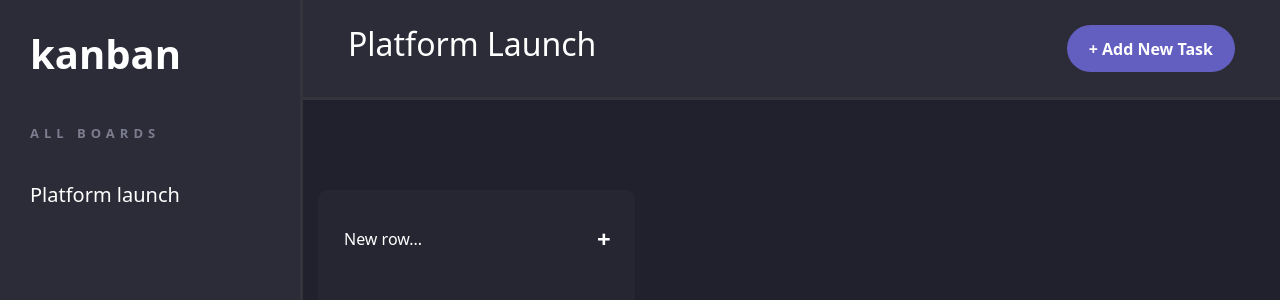
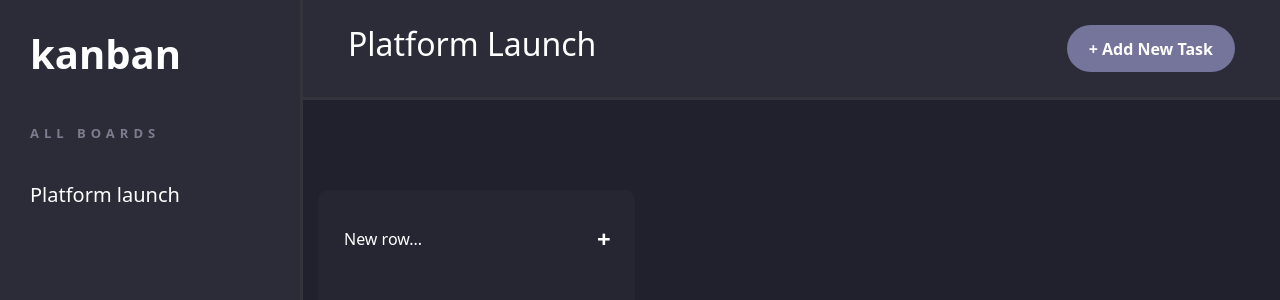
Before and after one commit to RodinaSergiu/Kanban_Proiect, a React (Create React App) app: page / in a window 1280 px wide. Shown: the top 300 px of the page. Built offline with nearby package versions, Linux system fonts and the light colour scheme.

Commit message:
Fixes empty slate adding

```diff
--- a/src/Components/Header/Header.css
+++ b/src/Components/Header/Header.css
@@ -15,4 +15,8 @@
         padding-right: 20px;
         font-weight: bold;
     }
+
+    button:disabled {
+        background-color: rgb(117, 116, 154);
+    }
 }
--- a/src/Components/Header/Header.js
+++ b/src/Components/Header/Header.js
@@ -15,7 +15,10 @@ const Header = ({allTasks, setAllTasks, allRows}) => {
 
 
     const handleClose = () => setShow(false)
-    const handleOpen = () => setShow(true)
+    const handleOpen = () => {
+        setNewTaskRow(allRows[0].id)
+        setShow(true)
+    }
 
     const handleAddSubTask = (event) => {
         event.preventDefault()
@@ -49,7 +52,7 @@ const Header = ({allTasks, setAllTasks, allRows}) => {
     return (
         <div className='header bg-hero d-flex user-select-none'>
             <h2>Platform Launch</h2>
-            <button onClick={handleOpen}>+ Add New Task</button>
+            <button onClick={handleOpen} disabled={allRows.length==0 }>+ Add New Task</button>
 
             <Modal show={show} onHide={handleClose}>
                 <Modal.Header closeButton>
@@ -86,7 +89,7 @@ const Header = ({allTasks, setAllTasks, allRows}) => {
                             <Form.Label>Status</Form.Label>
                             <Form.Select aria-label="Default select example"
                             onChange={(e) => setNewTaskRow(e.target.value)}
-                            defaultValue ="0">
+                            defaultValue={taskRow}>
                                 {allRows.map((row) => (
                                     <option key={row.id} value={row.id}>{row.title}</option>
                                 )) }
--- a/src/Components/NewRow/NewRow.js
+++ b/src/Components/NewRow/NewRow.js
@@ -8,9 +8,8 @@ const NewRow = ({rows, setRows}) => {
     });
 
 
-    const updateRowTitle = (title) => {
-        console.log(title)
-        setNewRow({...newRow, title: title})
+    const updateRowTitle = (event) => {
+        setNewRow({...newRow, title: event.target.value})
     }
 
     const handleNewRow = () => {
```
